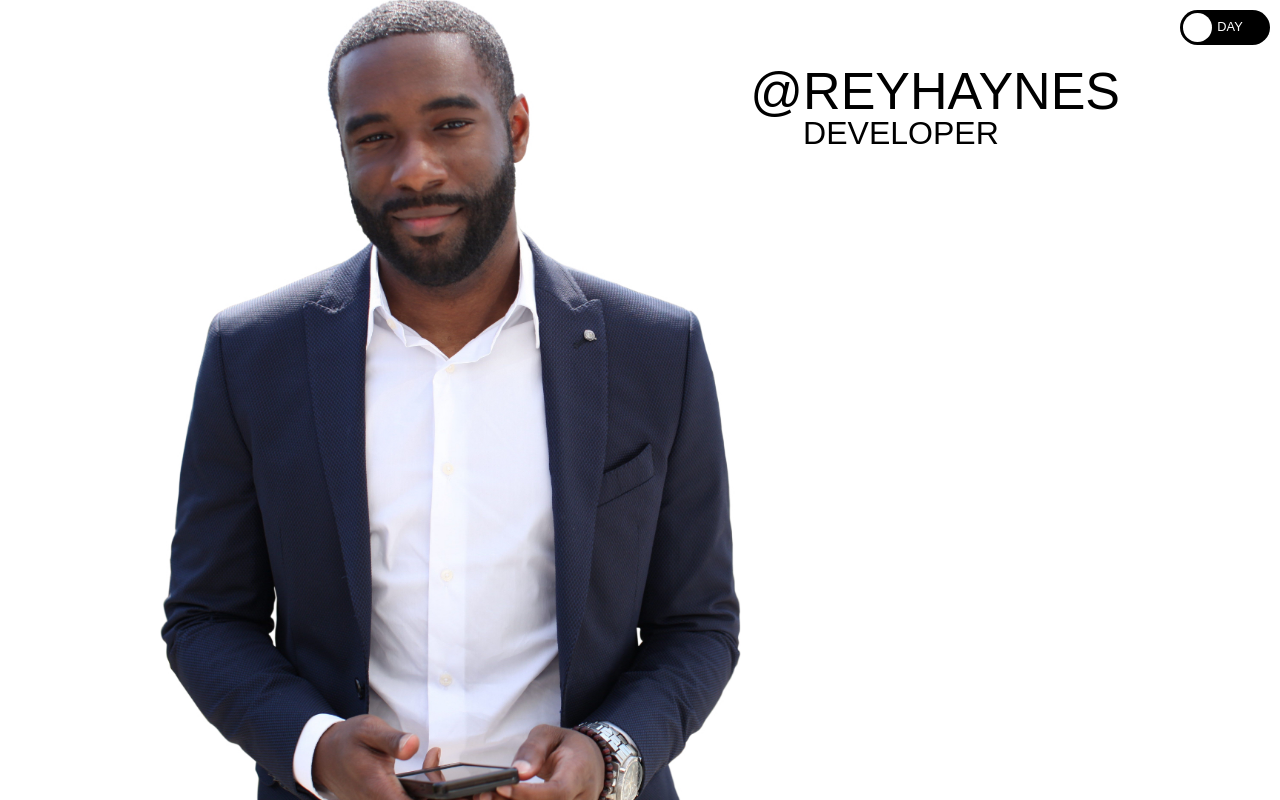
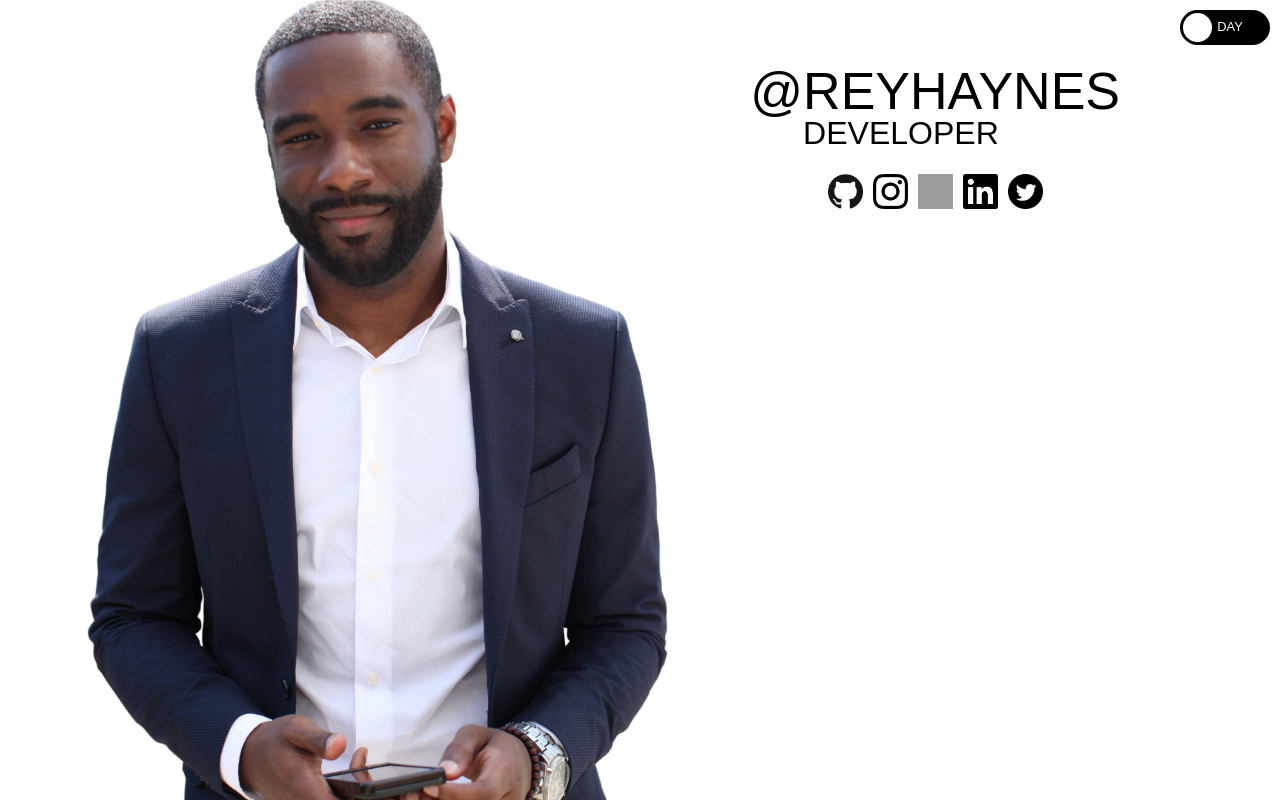
Before and after one commit to ReyHaynes/reyhaynes.com, a React (Create React App) app: page / in a window 1280 px wide. Built offline with nearby package versions, Linux system fonts and the light colour scheme; grey boxes are pictures that could not be loaded; a web font is replaced by a local one.

Commit message:
Added social. Template update.

```diff
--- a/public/index.html
+++ b/public/index.html
@@ -3,7 +3,7 @@
   <head>
     <meta charset="utf-8" />
     <link rel="icon" href="%PUBLIC_URL%/favicon.ico" />
-    <meta name="viewport" content="width=device-width, initial-scale=1" />
+    <meta name="viewport" content="width=device-width, initial-scale=1,, maximum-scale=1, user-scalable=no" />
     <meta name="theme-color" content="#000000" />
     <meta
       name="description"
--- a/src/assets/content.json
+++ b/src/assets/content.json
@@ -3,8 +3,11 @@
     "subheading": [
         "Developer"
     ],
-    "socials": {
-        "github": "https://github.com/ReyHaynes",
-        "instagram": "https://instagram.com/ReyHaynes"
-    }
+    "socials": [
+        { "social": "github", "target": "https://github.com/ReyHaynes" },
+        { "social": "instagram", "target": "https://instagram.com/ReyHaynes" },
+        { "social": "medium", "target": "https://medium.com/@reyhaynes" },
+        { "social": "linkedin", "target": "https://www.linkedin.com/in/reyhaynes/" },
+        { "social": "twitter", "target": "https://twitter.com/ReyHaynes" }
+    ]
 }
--- /dev/null
+++ b/src/components/SocialSharing/SocialSharing.scss
@@ -0,0 +1,49 @@
+@import '../../style-mixins.scss';
+
+.social {
+  position: relative;
+  margin-top: 20px;
+  width: 100%;
+  transition: opacity $appThemeTransitionTime;
+
+  &-icon {
+    background-size: contain;
+    width: 35px;
+    height: 35px;
+    margin: 5px;
+  }
+
+  &-container {
+    position: absolute;
+    top: 0;
+    left: 0;
+    width: 100%;
+    display: flex;
+    flex-direction: row;
+    justify-content: center;
+  }
+
+  &--theme-light {
+    @extend .social;
+    opacity: 0;
+
+    .github { background-image: url('../../assets/light-theme/icons/github.png'); }
+    .instagram { background-image: url('../../assets/light-theme/icons/instagram.png'); }
+    .medium { background-image: url('../../assets/light-theme/icons/medium.png'); }
+    .linkedin { background-image: url('../../assets/light-theme/icons/linkedin.png'); }
+    .twitter { background-image: url('../../assets/light-theme/icons/twitter.png'); }
+    .youtube { background-image: url('../../assets/light-theme/icons/youtube.png'); }
+  }
+
+  &--theme-dark {
+    @extend .social;
+    opacity: 0;
+
+    .github { background-image: url('../../assets/dark-theme/icons/github.png'); }
+    .instagram { background-image: url('../../assets/dark-theme/icons/instagram.png'); }
+    .medium { background-image: url('../../assets/dark-theme/icons/medium.png'); }
+    .linkedin { background-image: url('../../assets/dark-theme/icons/linkedin.png'); }
+    .twitter { background-image: url('../../assets/dark-theme/icons/twitter.png'); }
+    .youtube { background-image: url('../../assets/dark-theme/icons/youtube.png'); }
+  }
+}
--- /dev/null
+++ b/src/components/SocialSharing/SocialSharing.tsx
@@ -0,0 +1,24 @@
+import React from 'react'
+import './SocialSharing.scss'
+
+interface SocialSharingProps {
+    socials: Array<SocialProps>;
+    theme: string;
+}
+
+interface SocialProps {
+    social: string;
+    target: string;
+}
+
+const SocialSharing = ({ socials, theme } : SocialSharingProps) => (
+  <div className={`social--theme-${theme}`}>
+    <div className="social-container">
+      { socials.map(({ social, target }, index) =>
+        <a href={target} key={index} className={'social-icon ' + social} target="_blank" rel="noopener"> </a>
+      )}
+    </div>
+  </div>
+)
+
+export default SocialSharing
--- a/src/components/index.tsx
+++ b/src/components/index.tsx
@@ -1,5 +1,7 @@
+import SocialSharing from './SocialSharing/SocialSharing'
 import ThemeToggleButton from './ThemeToggleButton/ThemeToggleButton'
 
 export {
-    ThemeToggleButton
+  SocialSharing,
+  ThemeToggleButton
 }
--- a/src/index.scss
+++ b/src/index.scss
@@ -5,6 +5,8 @@ body {
   line-height: 1;
   -webkit-font-smoothing: antialiased;
   -moz-osx-font-smoothing: grayscale;
+  display: flex;
+  justify-content: center;
 }
 
 code {
--- a/src/views/App.scss
+++ b/src/views/App.scss
@@ -1,12 +1,12 @@
 @import "../style-mixins.scss";
 
 $root: $root;
-$sidePadding: 12.5vw;
+$sidePadding: 12.5%;
 
 #{$root} {
   position: relative;
   width: 100vw;
-  max-width: 100vw;
+  max-width: 1300px;
   min-height: 100vh;
   overflow-x: hidden;
   display: flex;
@@ -15,14 +15,16 @@ $sidePadding: 12.5vw;
 
   &#{$appLightTheme} {
     color: theme-color('light','color');
-    & .background--theme-light {
+    & .background--theme-light,
+    & .social--theme-light {
       opacity: 1;
     }
   }
 
   &#{$appDarkTheme} {
     color: theme-color('dark','color');
-    & .background--theme-dark {
+    & .background--theme-dark,
+    & .social--theme-dark {
       opacity: 1;
     }
   }
--- a/src/views/App.tsx
+++ b/src/views/App.tsx
@@ -1,6 +1,6 @@
 import React, { useState } from 'react'
 import './App.scss'
-import { ThemeToggleButton } from '../components'
+import { SocialSharing, ThemeToggleButton } from '../components'
 import content from '../assets/content.json'
 
 const App = () => {
@@ -18,14 +18,18 @@ const App = () => {
       <div className='background--theme-light'></div>
       <div className='background--theme-dark'></div>
       <div className="menu">
-        <ThemeToggleButton toggle={toggleTheme} isThemeDark={isThemeDark} />
+        <ThemeToggleButton toggle={toggleTheme} isThemeDark={ isThemeDark } />
       </div>
       <div className="container">
         <div className="content">
           <header className="content-header">
-            <h1>{content.name}</h1>
-            <h2>{content.subheading[0]}</h2>
+            <h1>{ content.name }</h1>
+            <h2>{ content.subheading[0] }</h2>
           </header>
+          <div className="content-social">
+            <SocialSharing theme="light" socials={ content.socials as [] }/>
+            <SocialSharing theme="dark" socials={ content.socials as [] }/>
+          </div>
         </div>
       </div>
     </div>
```
Also changed, not shown: src/components/ThemeToggleButton/ThemeToggleButton.tsx (+7 -7 lines).
